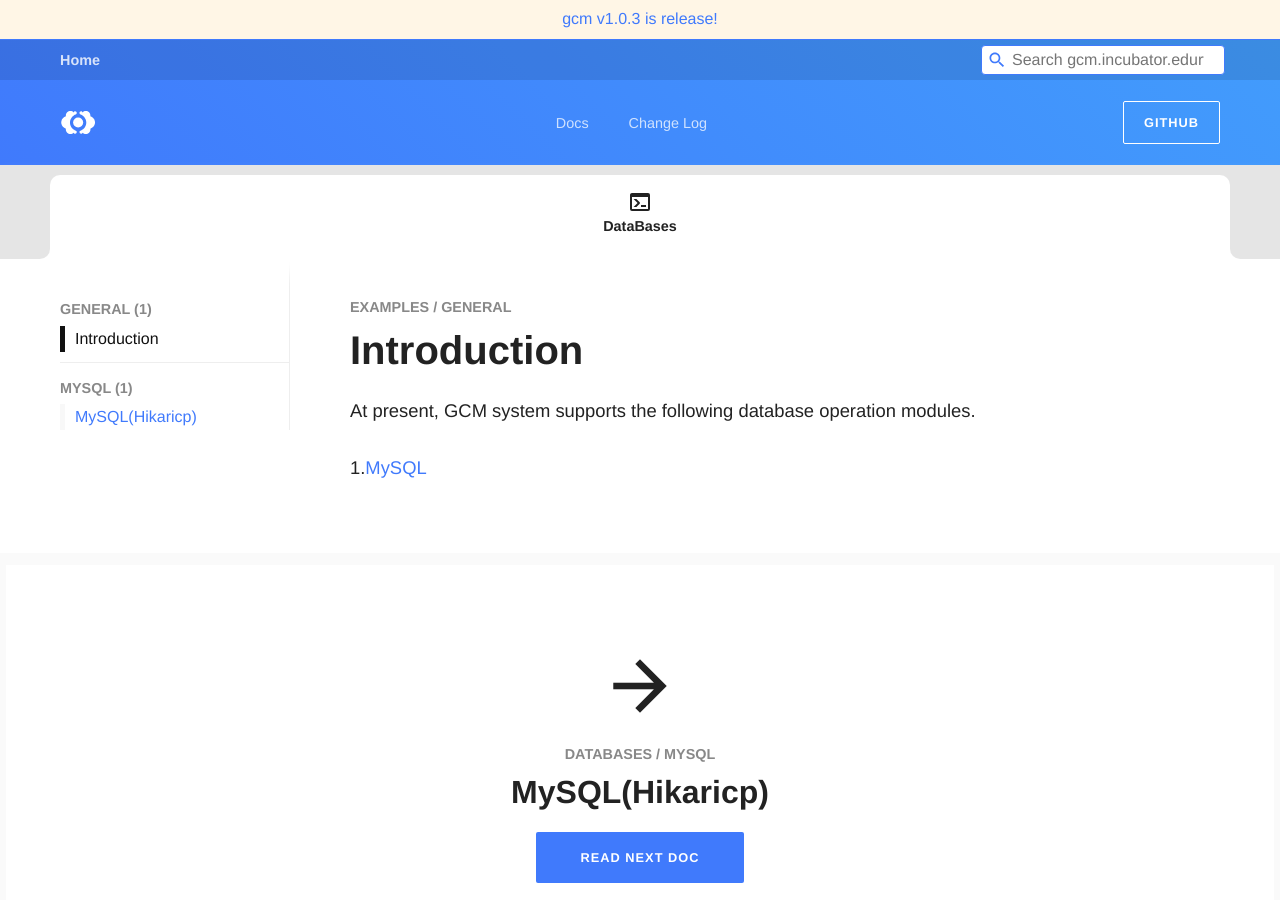
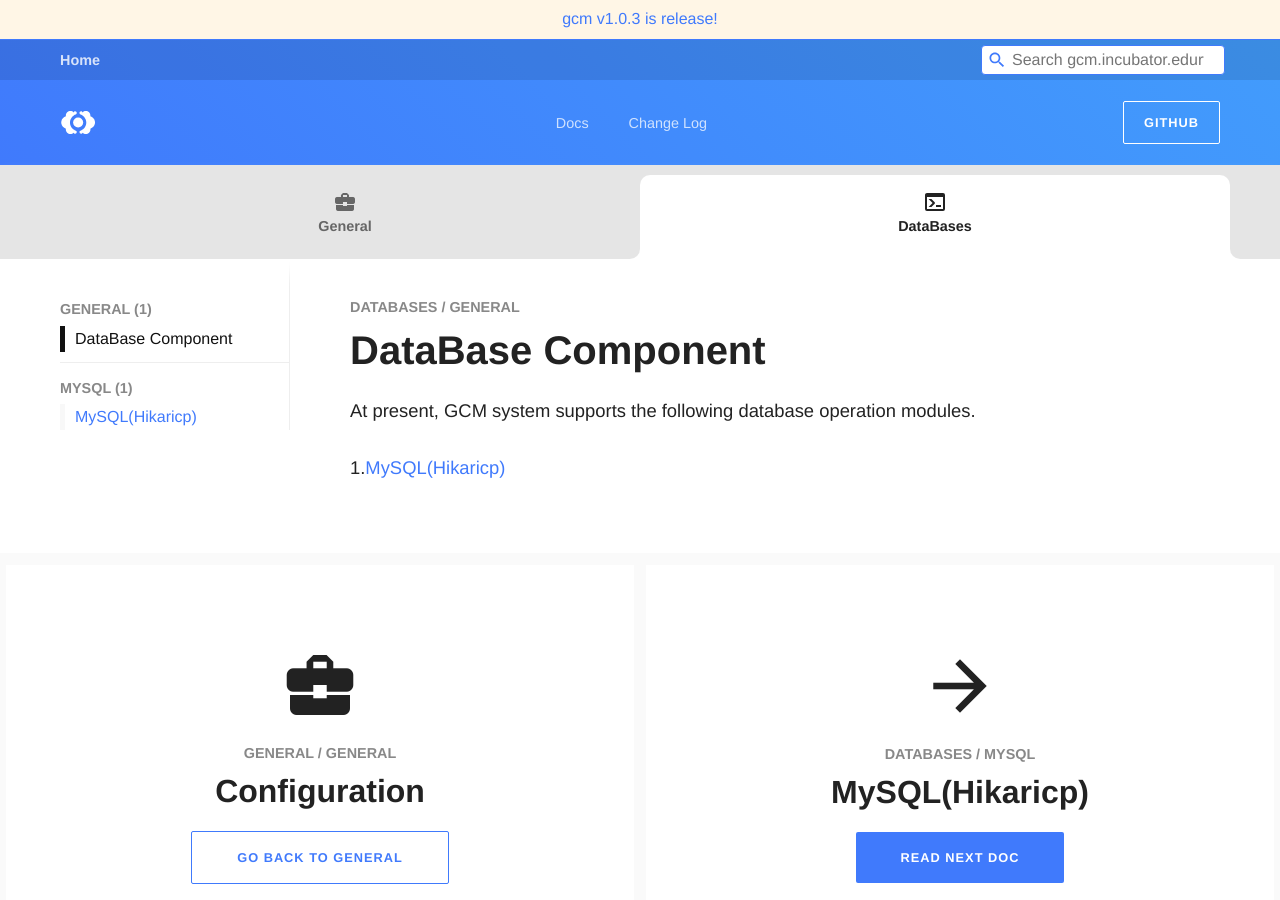
Before and after one commit to EdurtIO/gcm, a Jekyll site: the page built from docs/collections/_databases_docs/introduction.md, in a window 1280 px wide and 900 px high. Built offline with Jekyll 4.4.1, drawn with Linux system fonts in a browser that asks for light colours; cached includes are drawn as plain includes; some web fonts are replaced.

Commit message:
Readd configuration doc

```diff
--- a/docs/_config.yml
+++ b/docs/_config.yml
@@ -22,8 +22,13 @@
 collections_dir: collections
 collections:
   databases_docs:
-    title: Examples
+    title: DataBases
     permalink: /databases/:path/
+    output: true
+    boost: 8
+  general_docs:
+    title: General
+    permalink: /general/:path/
     output: true
     boost: 8
   sections:
--- a/docs/collections/_databases_docs/introduction.md
+++ b/docs/collections/_databases_docs/introduction.md
@@ -1,5 +1,5 @@
 ---
-title: Introduction
+title: DataBase Component
 category: General
 order: 1
 requirements:
@@ -10,4 +10,4 @@
 
 At present, GCM system supports the following database operation modules.
 
-1.[MySQL](/databases/mysql/)
+1.[MySQL(Hikaricp)](/databases/mysql/)
```
Also changed, not shown: docs/collections/_databases_docs/mysql.md (+1 -1 lines), docs/collections/_general_docs/configuration.md (added, +42 -0 lines), docs/collections/_general_docs/introduction.md (added, +9 -0 lines), docs/collections/_sections/databases.md (+1 -1 lines), docs/collections/_sections/general.md (added, +7 -0 lines).
